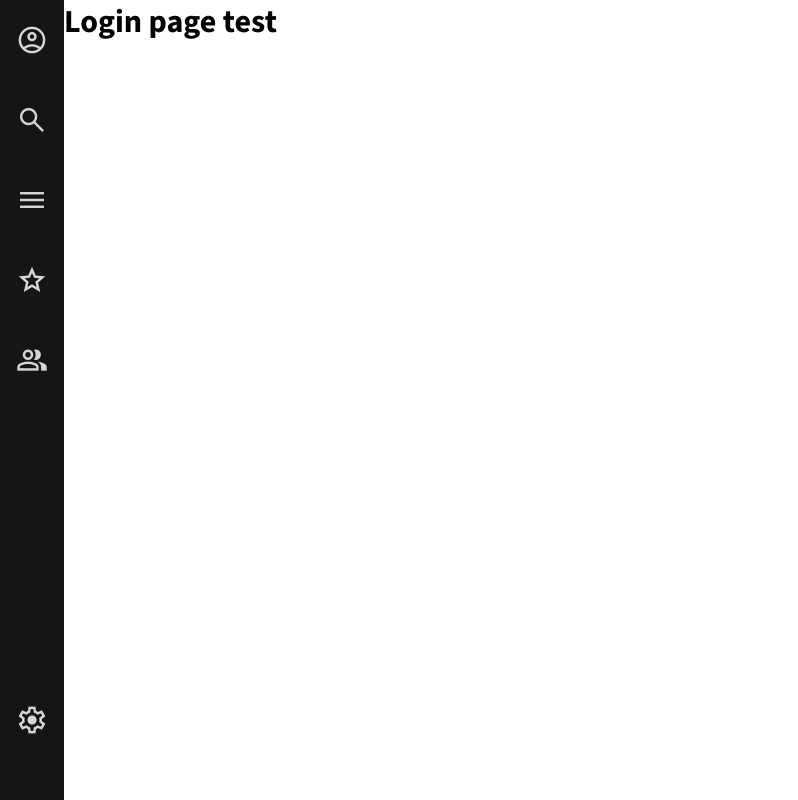
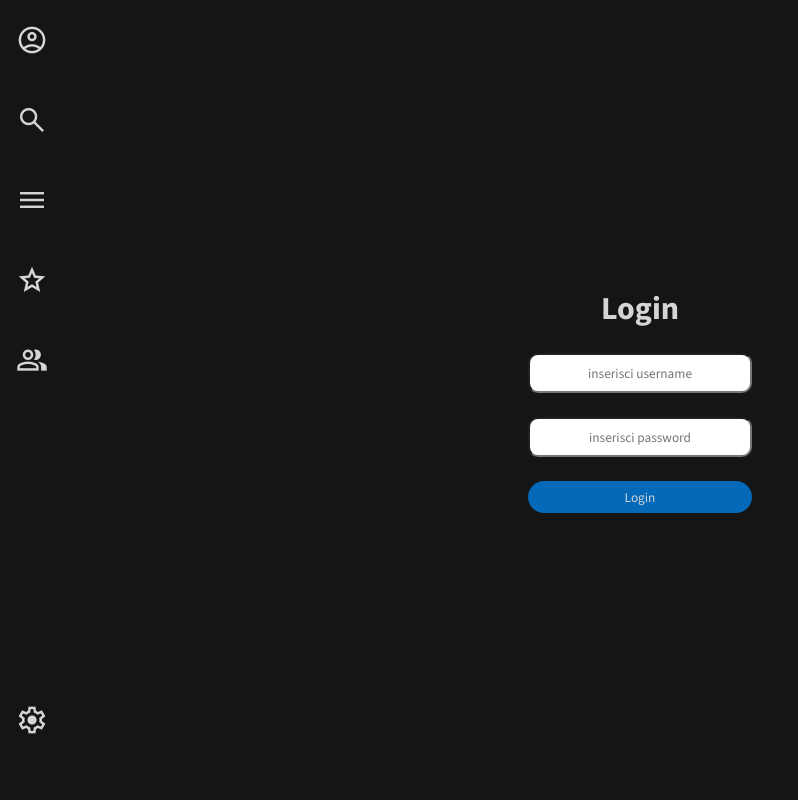
Before and after one commit to DavideDaCol/eventn-frontend, a Vue app: page /user in a window 1280 px wide. Shown: the whole page, without its empty margins (0-798 px from the left). Built offline with nearby package versions, Linux system fonts and the light colour scheme.

Commit message:
login page styling

```diff
--- a/src/components/LoginPage.vue
+++ b/src/components/LoginPage.vue
@@ -1,3 +1,62 @@
+<script setup>
+    async function login() {
+        console.log("test");
+    }
+</script>
+
 <template>
-    <h1>Login page test</h1>
+    <main>
+        <div class="wrap">
+            <h1>Login</h1>
+            <form @submit.prevent="login">
+                <input type="text" name="username" id="username" placeholder="inserisci username" />
+                <input type="password" name="password" id="password" placeholder="inserisci password" />
+                <button type="submit">Login</button>
+            </form>
+        </div>
+    </main>
 </template>
+
+<style scoped>
+    main{
+        width: 100%;
+        height: 100vh;
+        background-color: var(--dark-main);
+    }
+
+    .wrap{
+        width: 25%;
+        position: fixed;
+        top: 50%;
+        left: 50%;
+        transform: translate(-50%, -50%);
+        color: var(--light-main);
+        text-align: center;
+    }
+
+    form{
+        display: flex;
+        flex-direction: column;
+        align-items: center;
+    }
+
+    form > input,button {
+        margin-top: 1.5rem;
+        width: 70%;
+        text-align: center;
+        font-family: var(--main-font);
+    }
+
+    form > input{
+        height: 2.5rem;
+        border-radius: 10px;
+    }
+
+    form > button{
+        height: 2rem;
+        border-radius: 20px;
+        border: 0;
+        background-color: var(--accent-main);
+        color: var(--light-main);
+    }
+</style>
--- a/src/views/UserView.vue
+++ b/src/views/UserView.vue
@@ -1,6 +1,6 @@
 <template>
     <LoginPage v-if="isLogged" />
-    <UserInfo v-else />
+    <h1 v-else >Error - user is not logged in</h1>
 </template>
 
 <script setup>
```
